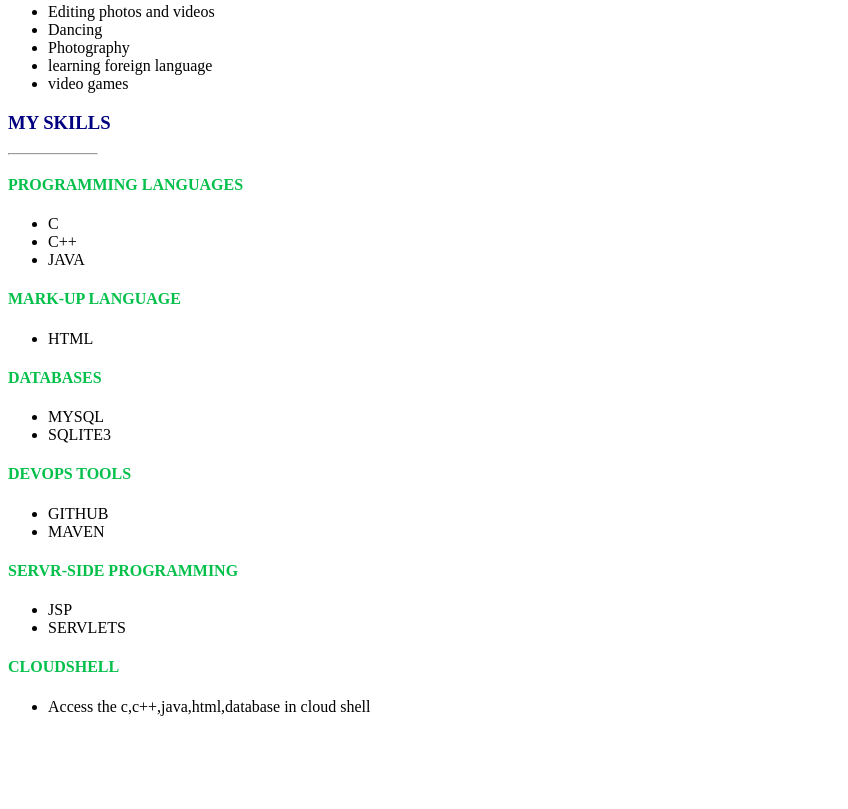
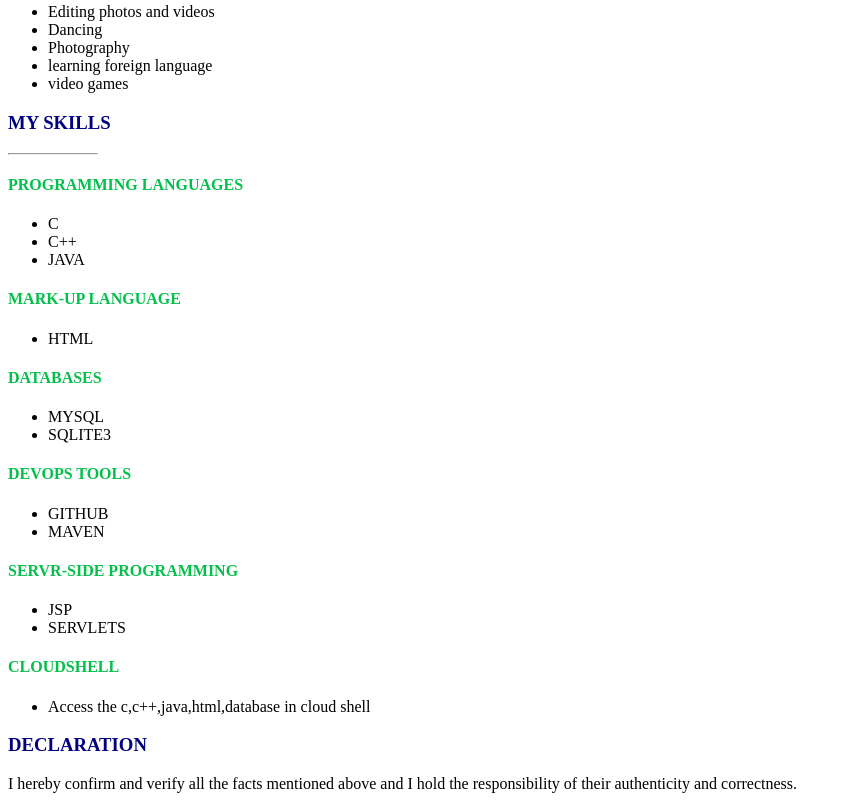
Before and after one commit to priyadharshini-ca21/myresume, a plain HTML site: page index.html in a window 1280 px wide. Shown: the part 754-1563 px from the top of the page, without its empty margins (0-848 px from the left). Before the commit the page ends 1486 px from the top, so only its background shows below. Drawn offline with Linux system fonts and the light colour scheme.

Commit message:
changes in resume

```diff
--- a/index.html
+++ b/index.html
@@ -139,5 +139,7 @@
    <ul>
     <li>Access the c,c++,java,html,database in cloud shell</li>
   </ul>
+ <h3>DECLARATION</h3>
+<p id="declaration">I hereby confirm and verify all the facts mentioned above and I hold the responsibility of their authenticity and correctness.</p>
 </body>
 </html>
```
